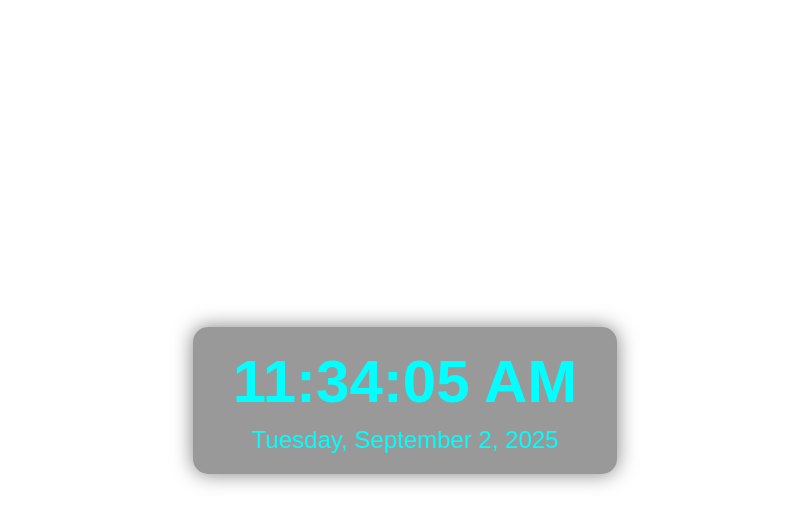
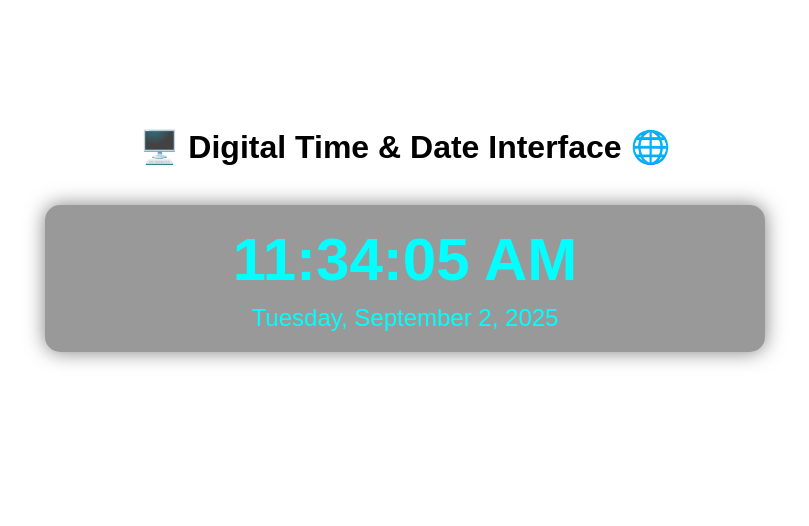
Before and after one commit to sarubala1234/clock-date, a plain HTML site: page index.html in a window 1280 px wide. Shown: the whole page, without its empty margins (235-1044 px from the left). Drawn offline with Linux system fonts and the light colour scheme.

Commit message:
update commit

```diff
--- a/index.html
+++ b/index.html
@@ -7,10 +7,15 @@
   <link rel="stylesheet" href="style.css">
 </head>
 <body>
+    <center>
+   <h1>🖥️ Digital Time & Date Interface 🌐</h1>
+   <br>
+   <br>
   <div class="clock-container">
-    <h1 id="time"></h1>
+    <h2 id="time"></h2>
     <p id="date"></p>
   </div>
   <script src="script.js"></script>
+  </center>
 </body>
 </html>
--- a/style.css
+++ b/style.css
@@ -7,6 +7,11 @@ body{
    background:linear-gradient( right,);
    font-family: Arial, Helvetica, sans-serif;
    color: cyan;
+    display:block;
+    text-align: center;
+
+
+
 }
 
    .clock-container {
@@ -15,6 +20,7 @@ body{
   border-radius: 15px;
   background: rgba(0,0,0,0.4);
   box-shadow: 0 0 20px rgba(0,0,0,0.5);
+  width: 50%;
 }
 
 #time {
@@ -26,3 +32,11 @@ body{
   font-size: 24px;
   margin: 10px 0 0;
 }
+
+
+h1{
+    text-align: center;
+    margin-top: 10%;
+    color: black;
+    display:inline-block;
+}
```
